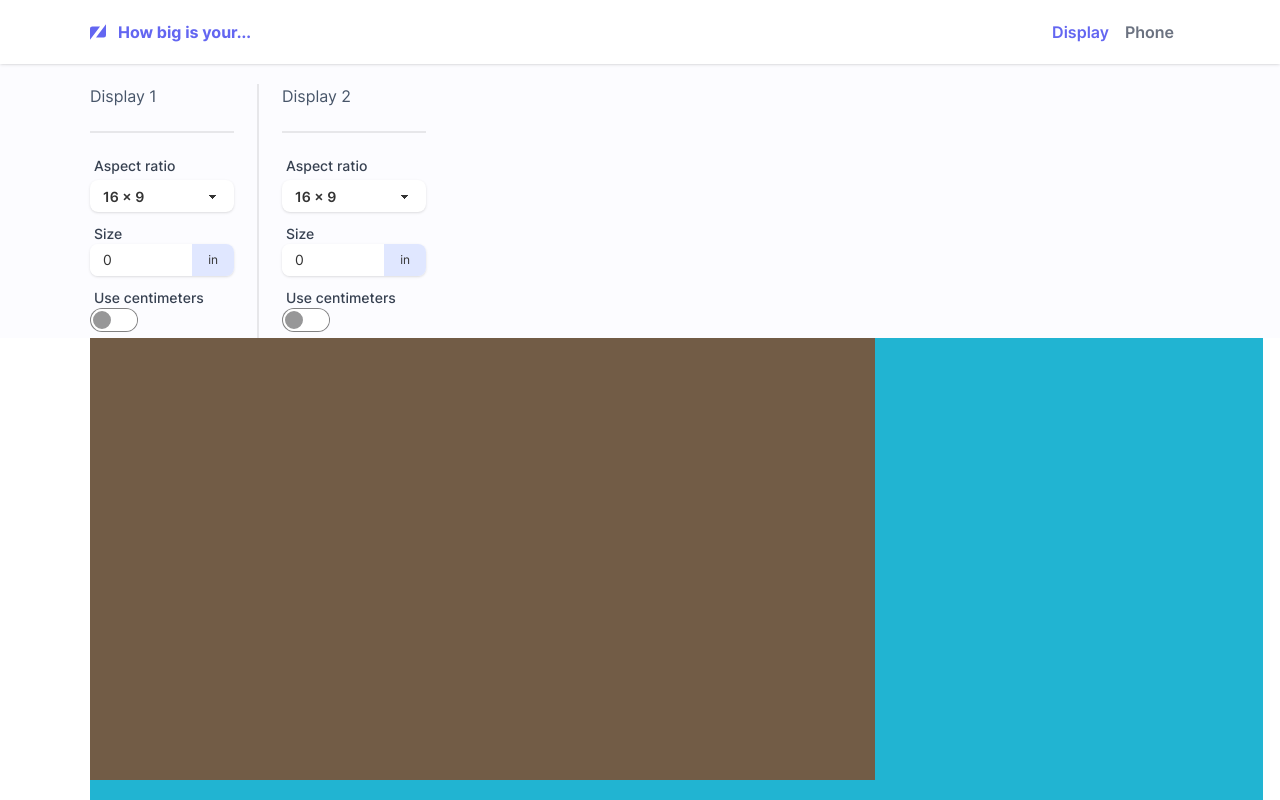
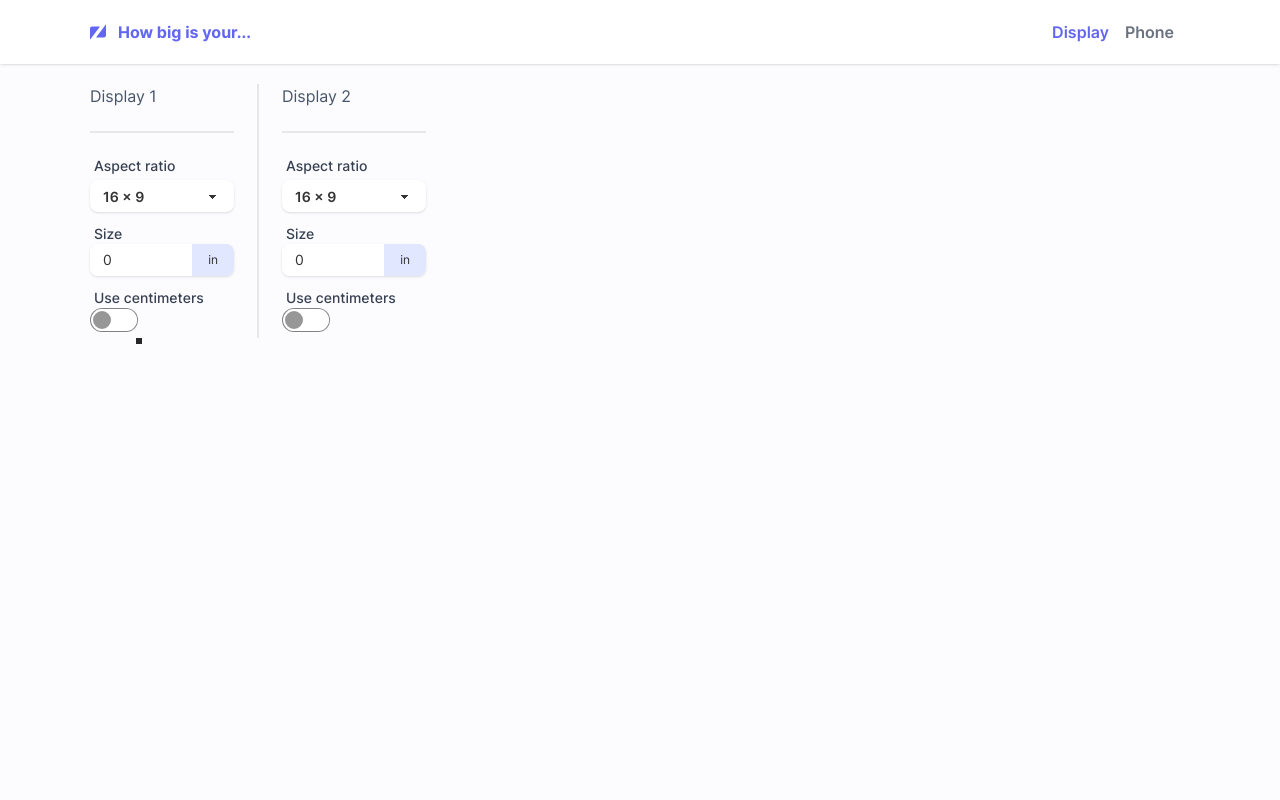
Before and after one commit to jacekobst1/howbigg, a Next.js app: page /compare/display in a window 1280 px wide. Shown: the top 800 px of the page. Built offline with nearby package versions, Linux system fonts and the light colour scheme.

Commit message:
Init connection of Setup and Presentation components

```diff
--- a/src/app/compare/display/components/Presentation/Presentation.tsx
+++ b/src/app/compare/display/components/Presentation/Presentation.tsx
@@ -1,51 +1,64 @@
 "use client";
 
-import { aspectRatios } from "@/app/compare/display/types/AspectRatio";
 import Display from "@/app/compare/display/types/Display";
 import setDimensionsOfDisplays from "@/app/compare/display/utils/sizeCalculator";
 
-export default function Presentation() {
-  const displays: Display[] = [
-    {
-      id: 1,
-      name: "Display 1",
-      aspectRatio: aspectRatios[1],
-      size: 24,
-      unit: "in",
-      width: 0,
-      height: 0,
-      aspectRatioDecimal: 0,
-    },
-    {
-      id: 2,
-      name: "Display 2",
-      aspectRatio: aspectRatios[3],
-      size: 34,
-      unit: "in",
-      width: 0,
-      height: 0,
-      aspectRatioDecimal: 0,
-    },
-  ];
+interface SetupProps {
+  displays: Display[];
+}
+
+export default function Presentation({ displays }: SetupProps) {
+  // const displays: Display[] = [
+  //   {
+  //     id: 1,
+  //     name: "Display 1",
+  //     aspectRatio: aspectRatios[1],
+  //     size: 24,
+  //     unit: "in",
+  //     width: 0,
+  //     height: 0,
+  //     aspectRatioDecimal: 0,
+  //   },
+  //   {
+  //     id: 2,
+  //     name: "Display 2",
+  //     aspectRatio: aspectRatios[3],
+  //     size: 34,
+  //     unit: "in",
+  //     width: 0,
+  //     height: 0,
+  //     aspectRatioDecimal: 0,
+  //   },
+  //   {
+  //     id: 3,
+  //     name: "Display 3",
+  //     aspectRatio: { label: "21 x 9", value: "21x9", decimalValue: 9 / 21 },
+  //     size: 34,
+  //     unit: "in",
+  //     width: 0,
+  //     height: 0,
+  //     aspectRatioDecimal: 0,
+  //   },
+  // ];
 
   setDimensionsOfDisplays(displays);
 
-  // TODO ogarnij czemu przy większej rozdzielczości się rozjeżdża
+  const colors = ["red", "green", "blue", "purple", "yellow"];
+
   return (
-    <div className="w-11/12 absolute">
-      <div
-        className="w-full bg-teal-500 absolute"
-        style={{ paddingBottom: "100%" }}
-      >
+    <div className="w-11/12 mx-auto">
+      <div className="w-full relative" style={{ paddingBottom: "100%" }}>
         {displays.map((display) => (
           <div
             key={display.id}
-            className={`absolute`}
             style={{
               width: `${display.width}%`,
               height: `${display.height}%`,
-              backgroundColor:
-                "#" + Math.floor(Math.random() * 16777215).toString(16),
+              backgroundColor: colors[display.id - 1],
+              zIndex: display.zIndex,
+              position: "absolute",
+              opacity: 0.6,
+              border: `3px solid black`,
             }}
           />
         ))}
--- a/src/app/compare/display/components/Setup/Setup.tsx
+++ b/src/app/compare/display/components/Setup/Setup.tsx
@@ -1,13 +1,14 @@
 "use client";
 
-import { useState } from "react";
 import DisplayConf from "@/app/compare/display/components/Setup/DisplayConf";
-import { generateDisplays } from "@/app/compare/display/utils/displayGenerator";
 import Display from "@/app/compare/display/types/Display";
 
-export default function Setup() {
-  const [displays, setDisplays] = useState(generateDisplays(2));
+interface SetupProps {
+  displays: Display[];
+  setDisplays: (displays: Display[]) => void;
+}
 
+export default function Setup({ displays, setDisplays }: SetupProps) {
   const setDisplay = (display: Display) => {
     const newDisplays = displays.map((d) =>
       d.id === display.id ? display : d
--- a/src/app/compare/display/page.tsx
+++ b/src/app/compare/display/page.tsx
@@ -1,11 +1,17 @@
+"use client";
+
 import Setup from "@/app/compare/display/components/Setup/Setup";
 import Presentation from "@/app/compare/display/components/Presentation/Presentation";
+import { useState } from "react";
+import { generateDisplays } from "@/app/compare/display/utils/displayGenerator";
 
 export default function Screen() {
+  const [displays, setDisplays] = useState(generateDisplays(2));
+
   return (
     <div>
-      <Setup />
-      <Presentation />
+      <Setup displays={displays} setDisplays={setDisplays} />
+      <Presentation displays={displays} />
     </div>
   );
 }
--- a/src/app/compare/display/types/Display.ts
+++ b/src/app/compare/display/types/Display.ts
@@ -9,6 +9,7 @@ interface Display {
   width: number;
   height: number;
   aspectRatioDecimal: number;
+  zIndex: number;
 }
 
 export default Display;
--- a/src/app/compare/display/utils/displayGenerator.ts
+++ b/src/app/compare/display/utils/displayGenerator.ts
@@ -10,6 +10,7 @@ const initDisplay = (id: number): Display => ({
   width: 0,
   height: 0,
   aspectRatioDecimal: 0,
+  zIndex: 0,
 });
 
 const generateDisplays = (numberOfDisplays: number) => {
--- a/src/app/compare/display/utils/sizeCalculator.ts
+++ b/src/app/compare/display/utils/sizeCalculator.ts
@@ -1,9 +1,11 @@
 import Display from "@/app/compare/display/types/Display";
 
+// TODO uprość kod tutaj
+// dodaj do typu Display width: {cm: percentage} i height: {cm: percentage}
 function setDimensionsOfDisplays(displays: Display[]) {
   fillWidthAndHeight(displays);
   changeDimensionsToPercentage(displays);
-  sortFromBiggestToSmallest(displays);
+  setZIndexFromBiggestToSmallest(displays);
 }
 
 function fillWidthAndHeight(displays: Display[]) {
@@ -39,8 +41,14 @@ function changeDimensionsToPercentage(displays: Display[]) {
   });
 }
 
-function sortFromBiggestToSmallest(displays: Display[]) {
-  displays.sort((a, b) => b.width * b.height - a.width * a.height);
+function setZIndexFromBiggestToSmallest(displays: Display[]) {
+  const sortedDisplays = [...displays].sort(
+    (a, b) => b.width * b.height - a.width * a.height
+  );
+
+  displays.forEach((display) => {
+    display.zIndex = sortedDisplays.indexOf(display);
+  });
 }
 
 export default setDimensionsOfDisplays;
```
Also changed, not shown: src/app/compare/display/hooks/useDIsplays.tsx (added).
